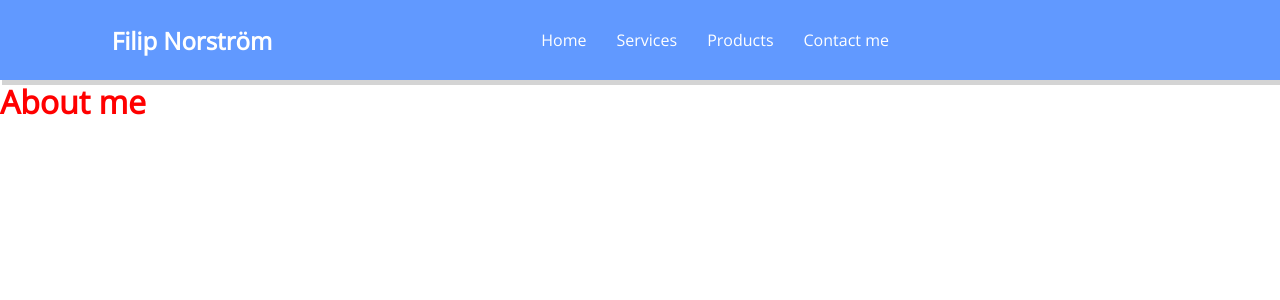
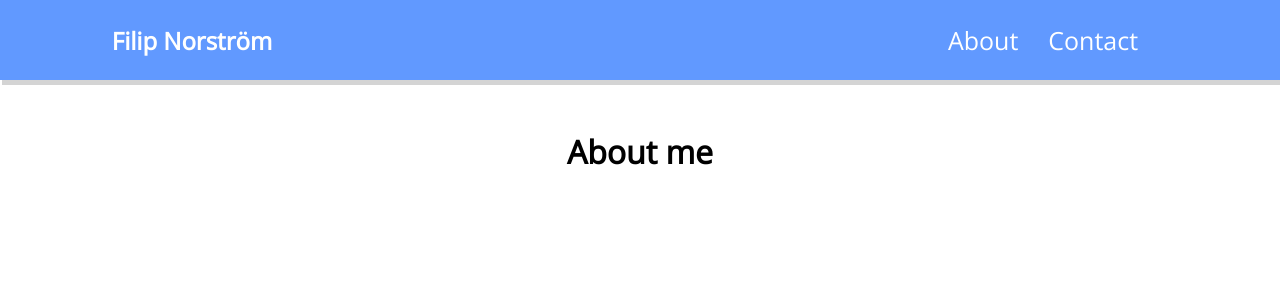
Before and after one commit to ffilip999/React-Case, a React (Create React App) app: page /about in a window 1280 px wide. Shown: the top 300 px of the page. Built offline with nearby package versions, Linux system fonts and the light colour scheme.

Commit message:
Navbar och react router fix

```diff
--- a/src/App.js
+++ b/src/App.js
@@ -2,6 +2,7 @@ import React from 'react';
 import { BrowserRouter as Router, Switch, Route } from 'react-router-dom';
 import Navbar from "./components/Navbar/Navbar";
 import About from './components/About';
+import Contact from './components/Contact';
 import './App.css';
 
 
@@ -13,6 +14,7 @@ function App() {
          <switch>
           <Route path="/" exact component={Home}/>
           <Route path="/about" component={About} />
+          <Route path="/contact" component={Contact} />
         </switch>
       </div>
     </Router>
@@ -21,7 +23,7 @@ function App() {
 
 const Home = () => (
   <div>
-    <h1>Hemma</h1>
+    <h1 className='head'>Hemma</h1>
   </div>
 )
 
--- a/src/components/About.css
+++ b/src/components/About.css
@@ -1,3 +1,6 @@
 .head {
-    color: red;
+    display: flex;
+    justify-content: center;
+    align-items: center;
+    padding-top: 50px;
 }
--- /dev/null
+++ b/src/components/Contact.js
@@ -0,0 +1,12 @@
+import React from 'react';
+import './About.css';
+
+function Contact() {
+    return (
+        <div>
+            <h1 className='head'>Contact me</h1>
+        </div>
+    );
+}
+
+export default Contact;
--- a/src/components/Navbar/Navbar.css
+++ b/src/components/Navbar/Navbar.css
@@ -16,17 +16,33 @@
     list-style: none;
     text-align: center;
     width: 70vw;
-    justify-content: center;
+    justify-content: right;
+    font-size: 25px;
 }
 
-.nav-links {
+li {
     color: white;
     text-decoration: none;
     padding: 10px;
 }
 
-.nav-links:hover {
+li:hover {
     background-color:  rgb(119, 166, 253);
     border-radius: 10px;
     transition: 0.2s;
 }
+
+.Home {
+    color: white;
+    text-decoration: none;
+    display: flex;
+    align-items: center;
+    height: 60px;
+    padding: 10px;
+  }
+
+  .Home:hover {
+    background-color:  rgb(119, 166, 253);
+    border-radius: 10px;
+    transition: 0.2s;
+  }
--- a/src/components/Navbar/Navbar.js
+++ b/src/components/Navbar/Navbar.js
@@ -1,29 +1,25 @@
 import React, { Component } from 'react';
 import { Link } from 'react-router-dom';
-import { MenuItems } from "./MenuItems"
+
 import './Navbar.css'
 
 class Navbar extends Component {
 
     render() {
         return(
-            <nav className="NavbarItems">
-                <h1 className="navbar-logo">Filip Norström</h1>
-                <div className="menu-icon">
-
-                </div>
-                <ul className="Nav-menu">
-                    {MenuItems.map((item, index) => {
-                        return (
-                            <li key={index}>
-                                <a className={item.cName} href={item.url}>
-                                {item.title}
-                                </a>
-                            </li>
-                        )
-                    })}
-                </ul>
-            </nav>
+         <nav className="NavbarItems">
+             <Link to='/' style={{ textDecoration: 'none' }}>
+                <h1 className='Home'>Filip Norström</h1>
+             </Link>
+             <ul className="Nav-menu">
+                <Link to='/About' style={{ textDecoration: 'none' }}>
+                    <li>About</li>
+                </Link>
+                <Link to='/Contact' style={{ textDecoration: 'none' }}>
+                    <li>Contact</li>
+                </Link>
+             </ul>
+         </nav>
         )
     }
 }
```
Also changed, not shown: src/App.css (line endings or trailing spaces), 1 other file (tests, documents, lock files or other folders).
